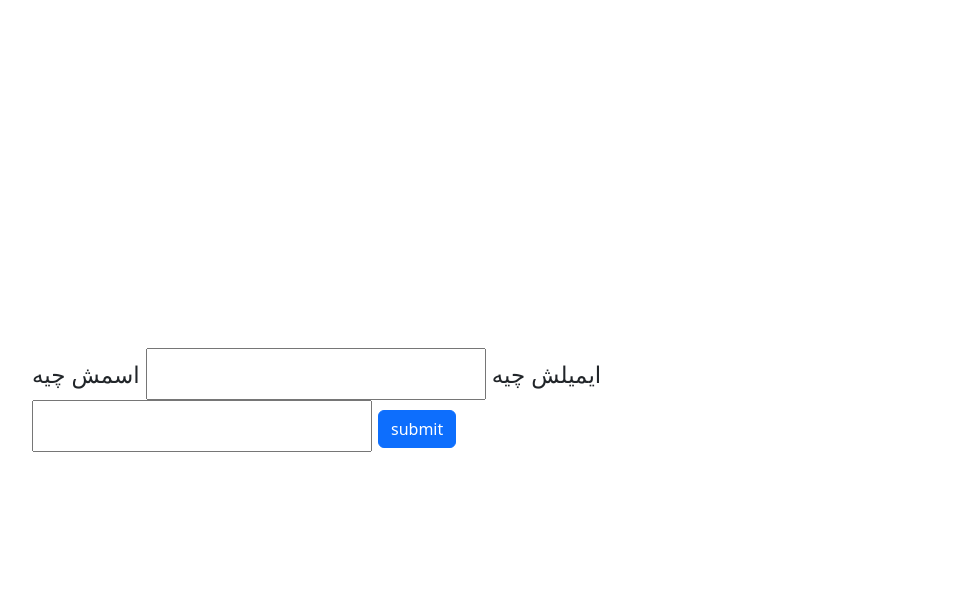
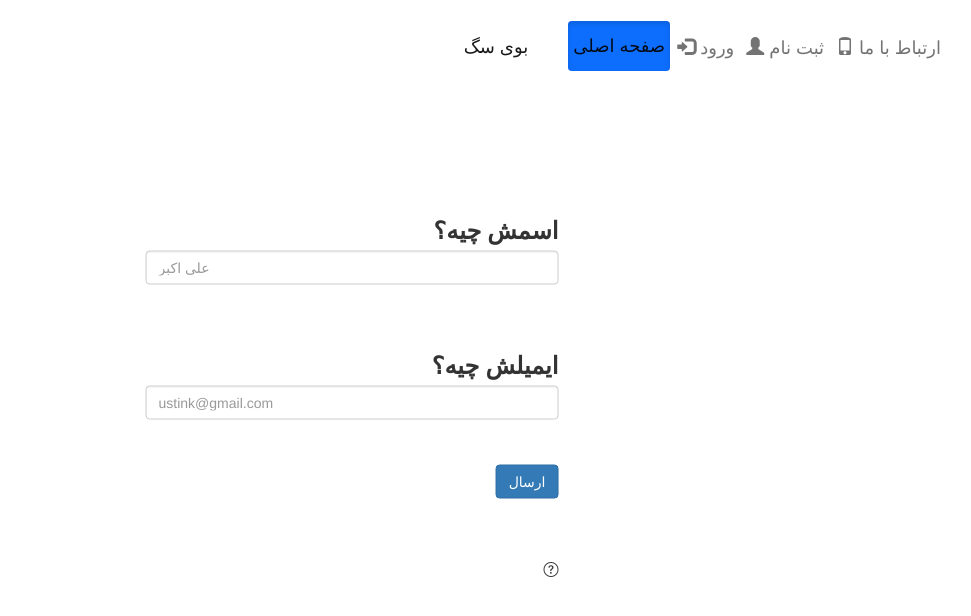
Before and after one commit to AliakbarNateghi/UStink, a Django app: page / in a window 1280 px wide. Shown: the top 616 px of the page, without its empty margins (288-1259 px from the left). Run offline with Django 4.2, Linux system fonts and the light colour scheme; some libraries are stand-ins or nearby versions.

Commit message:
Add files via upload

```diff
--- a/ustink/templates/home.html
+++ b/ustink/templates/home.html
@@ -1,15 +1,74 @@
 {% extends 'main.html' %}
 {% block content %}
 
+{#<nav class="navbar navbar-inverse">#}
+{#  <div class="container-fluid">#}
+{##}
+{#    <div class="navbar-header">#}
+{#      <button type="button" class="navbar-toggle" data-toggle="collapse" data-target="#myNavbar">#}
+{#        <span class="icon-bar"></span>#}
+{#        <span class="icon-bar"></span>#}
+{#        <span class="icon-bar"></span>#}
+{#      </button>#}
+{#      <a class="navbar-brand" href="#">بوی سگ</a>#}
+{#    </div>#}
+{##}
+{#    <div class="collapse navbar-collapse" id="myNavbar">#}
+{#      <ul class="nav navbar-nav">#}
+{#        <li class="active"><a href="#">صفحه اصلی</a></li>#}
+{#        <li><a href="#">ارتباظ با ما</a></li>#}
+{#      </ul>#}
+{##}
+{#      <ul class="nav navbar-nav navbar-right">#}
+{#        <li><a href="#"><span class="glyphicon glyphicon-user"></span>  ثبت نام </a></li>#}
+{#        <li><a href="#"><span class="glyphicon glyphicon-log-in"></span>  ورود </a></li>#}
+{#      </ul>#}
+{#    </div>#}
+{##}
+{#  </div>#}
+{#</nav>#}
+  <div class="m-4">
+    <nav class="navbar navbar-expand-lg" style="background-color: white; border-color: white; float: right">
+      <div class="container-fluid">
+        <div class="navbar-header">
+          <button type="button" class="navbar-toggle" data-toggle="collapse" data-target="#myNavbar" style="background-color: #8c8585">
+            <span class="icon-bar"></span>
+            <span class="icon-bar"></span>
+            <span class="icon-bar"></span>
+          </button>
+          <a class="navbar-brand" href="#">بوی سگ</a>
+        </div>
+
+          <div class="collapse navbar-collapse" id="myNavbar">
+            <ul class="nav nav-pills navbar-nav" style="float: right">
+                <li><a class="nav-item nav-link active btn btn-primary" style="font-size: 18px" href="#">صفحه اصلی</a></li>
+                <li><a class="nav-item nav-link btn" style="font-size: 18px" href="#"><span class="glyphicon glyphicon-log-in"></span> ورود </a></li>
+                <li><a class="nav-item nav-link btn" style="font-size: 18px" href="#"><span class="glyphicon glyphicon-user"></span> ثبت نام </a></li>
+                <li><a class="nav-item nav-link btn" style="font-size: 18px" href="#"><span class="glyphicon glyphicon-phone"></span> ارتباط با ما </a></li>
+            </ul>
+          </div>
+      </div>
+    </nav>
+  </div>
+
+
 
     <form action="{% url "getName" %}" method="post">
-        <label for="name">اسمش چیه</label>
-        <input id="name" type="text" name="name" maxlength="100" required>
-
-        <label for="email">ایمیلش چیه</label>
-        <input id="email" type="email" name="email" maxlength="256" required>
-
-        <input type="submit" value="submit" class="btn btn-primary">
+        <div class="form-group">
+            <label for="name">اسمش چیه؟</label>
+            <input class="form-control form-control-lg" id="name" type="text" name="name"
+            maxlength="100" style="float: right" size="30" placeholder="علی اکبر" required>
+        </div>
+        <br><br><br><br>
+        <div class="form-group">
+            <label for="email">ایمیلش چیه؟</label>
+            <input class="form-control form-control-lg" id="email" type="email" name="email"
+            placeholder="ustink@gmail.com" maxlength="256" required>
+        </div>
+        <br>
+        <input type="submit" value="ارسال" class="btn btn-primary" style="float: right">
+        <br><br><br>
+        <i class="bi bi-question-circle" style="float: right"></i>
     </form>
 
 {% endblock content %}
--- a/ustink/templates/main.html
+++ b/ustink/templates/main.html
@@ -5,9 +5,14 @@
         <meta name="viewport"
               content="width=device-width, user-scalable=no, initial-scale=1.0, maximum-scale=1.0, minimum-scale=1.0">
         <meta http-equiv="X-UA-Compatible" content="ie=edge">
-        <!-- CSS only -->
-        <link href="https://cdn.jsdelivr.net/npm/bootstrap@5.2.0/dist/css/bootstrap.min.css" rel="stylesheet" integrity="sha384-gH2yIJqKdNHPEq0n4Mqa/HGKIhSkIHeL5AyhkYV8i59U5AR6csBvApHHNl/vI1Bx" crossorigin="anonymous">
-        <script src="https://stackpath.bootstrapcdn.com/bootstrap/4.1.3/js/bootstrap.min.js" integrity="sha384-ChfqqxuZUCnJSK3+MXmPNIyE6ZbWh2IMqE241rYiqJxyMiZ6OW/JmZQ5stwEULTy" crossorigin="anonymous"></script>
+        <link href="https://cdn.jsdelivr.net/npm/bootstrap@5.2.0/dist/css/bootstrap.min.css"
+              rel="stylesheet" integrity="sha384-gH2yIJqKdNHPEq0n4Mqa/HGKIhSkIHeL5AyhkYV8i59U5AR6csBvApHHNl/vI1Bx" crossorigin="anonymous">
+        <script src="https://stackpath.bootstrapcdn.com/bootstrap/4.1.3/js/bootstrap.min.js"
+                integrity="sha384-ChfqqxuZUCnJSK3+MXmPNIyE6ZbWh2IMqE241rYiqJxyMiZ6OW/JmZQ5stwEULTy" crossorigin="anonymous"></script>
+        <link rel="stylesheet" href="https://cdn.jsdelivr.net/npm/bootstrap-icons@1.3.0/font/bootstrap-icons.css">
+        <link rel="stylesheet" href="https://maxcdn.bootstrapcdn.com/bootstrap/3.4.1/css/bootstrap.min.css">
+        <script src="https://ajax.googleapis.com/ajax/libs/jquery/3.6.0/jquery.min.js"></script>
+        <script src="https://maxcdn.bootstrapcdn.com/bootstrap/3.4.1/js/bootstrap.min.js"></script>
         <style>
 
             form
@@ -17,10 +22,15 @@
                 left: 50%;
                 transform: translate(-50%, -50%);
 
-                font-size: 23px;
-                {#font-family: 'B Nazanin';#}
+                font-size: 15px;
+                line-height: 200%;
+            }
 
-                line-height: 200%;
+            label
+            {
+                font-family: 'B Nazanin';
+                font-size: 24px;
+                float: right
             }
 
 
@@ -29,6 +39,7 @@
     </head>
 
     <body>
+
         {% block content %}
 
         {% endblock content %}
```
